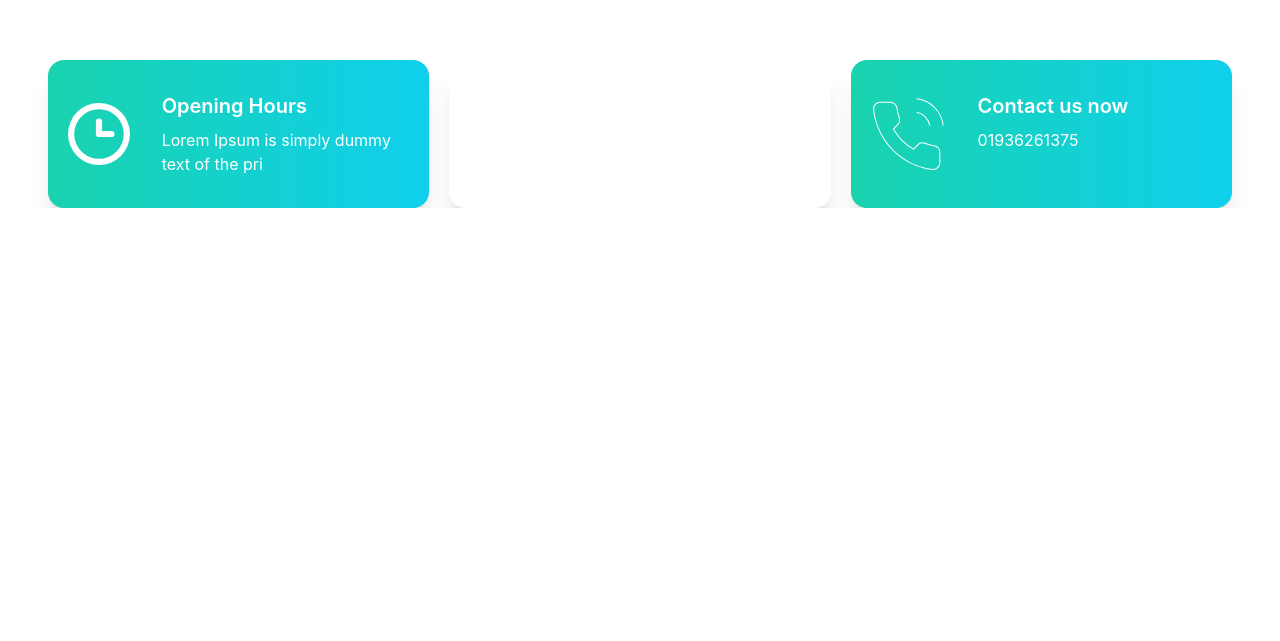
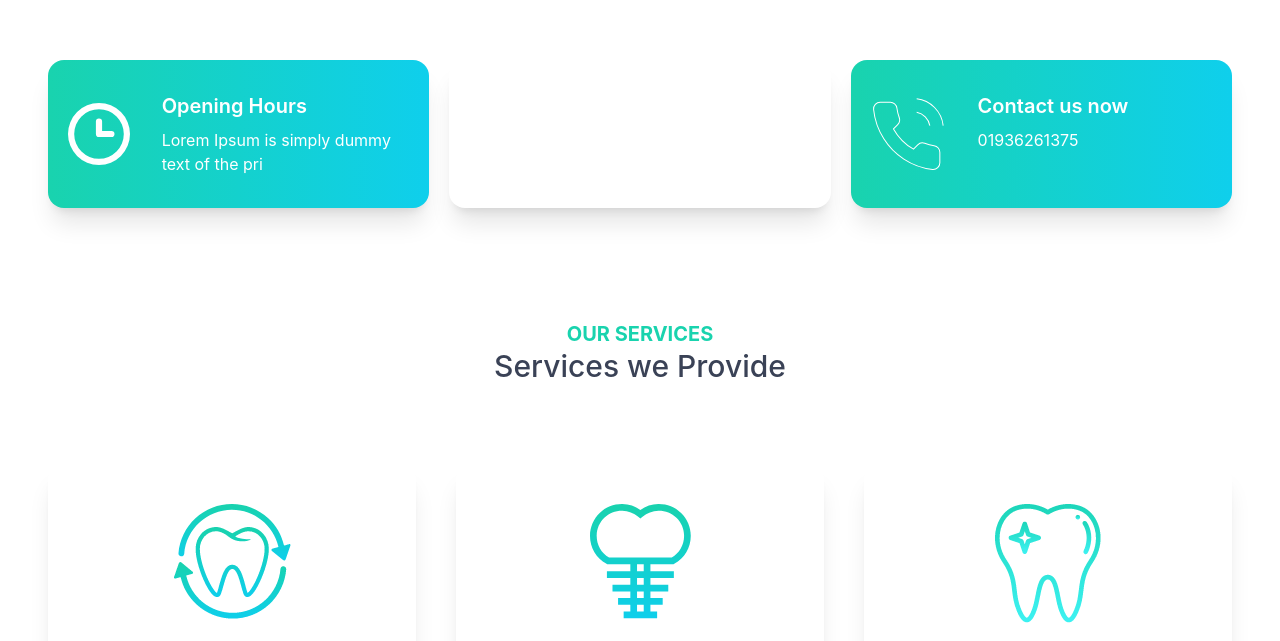
Before and after one commit to eliyasmah/new-doctor-portal-client, a React (Create React App) app: page / in a window 1280 px wide. Shown: the part 804-1445 px from the top of the page. Before the commit the page ends 1012 px from the top, so only its background shows below. Built offline with nearby package versions, Linux system fonts and the light colour scheme.

Commit message:
services section

```diff
--- a/src/Pages/Home/Banner.js
+++ b/src/Pages/Home/Banner.js
@@ -3,7 +3,7 @@
 
 const Banner = () => {
   return (
-    <div class="hero min-h-screen px-12">
+    <div class="hero min-h-screen">
       <div class="hero-content flex-col lg:flex-row-reverse">
         <img src={chair} class="max-w-sm rounded-lg shadow-2xl" />
         <div>
--- a/src/Pages/Home/Home.js
+++ b/src/Pages/Home/Home.js
@@ -1,12 +1,14 @@
 import React from "react";
 import Banner from "./Banner";
 import Info from "./Info";
+import Services from "./Services";
 
 const Home = () => {
   return (
-    <div>
+    <div className="px-12">
       <Banner></Banner>
       <Info></Info>
+      <Services></Services>
     </div>
   );
 };
--- a/src/Pages/Home/Info.js
+++ b/src/Pages/Home/Info.js
@@ -6,7 +6,7 @@
 
 const Info = () => {
   return (
-    <div class="grid grid-cols-1 lg:grid-cols-3 gap-5 px-12 text-white">
+    <div class="grid grid-cols-1 lg:grid-cols-3 gap-5 text-white">
       <InfoCard
         img={clock}
         cardTitle="Opening Hours"
--- /dev/null
+++ b/src/Pages/Home/Service.js
@@ -0,0 +1,22 @@
+import React from "react";
+
+const Service = ({ service }) => {
+  return (
+    <div class="card lg:max-w-lg bg-base-100 shadow-xl">
+      <figure class="px-10 pt-10">
+        <img
+          className="w-28"
+          src={service.img}
+          alt="Shoes"
+          class="rounded-xl"
+        />
+      </figure>
+      <div class="card-body items-center text-center">
+        <h2 class="card-title">{service.name}</h2>
+        <p>{service.description}</p>
+      </div>
+    </div>
+  );
+};
+
+export default Service;
--- /dev/null
+++ b/src/Pages/Home/Services.js
@@ -0,0 +1,80 @@
+import React from "react";
+import fluoride from "../../assets/images/fluoride.png";
+import cavity from "../../assets/images/cavity.png";
+import whitening from "../../assets/images/whitening.png";
+import treatment from "../../assets/images/treatment.png";
+import Service from "./Service";
+
+const Services = () => {
+  const services = [
+    {
+      _id: 1,
+      name: "Fluoride Treatment",
+      description:
+        "Lorem Ipsum is simply dummy printing and typesetting indust Ipsum has been the",
+      img: fluoride,
+    },
+    {
+      _id: 2,
+      name: "Cavity Filling",
+      description:
+        "Lorem Ipsum is simply dummy printing and typesetting indust Ipsum has been the",
+      img: cavity,
+    },
+    {
+      _id: 3,
+      name: "Teeth Whitening",
+      description:
+        "Lorem Ipsum is simply dummy printing and typesetting indust Ipsum has been the",
+      img: whitening,
+    },
+  ];
+  return (
+    <div className="py-28">
+      <div className="text-center">
+        <h1 className="font-bold text-xl uppercase text-secondary">
+          our services
+        </h1>
+        <h2 className="text-3xl font-medium text-accent">
+          Services we Provide
+        </h2>
+      </div>
+      <div className="grid sm:grid-cols-1 md:grid-cols-2 lg:grid-cols-3 gap-10 py-20">
+        {services.map((service) => (
+          <Service key={service._id} service={service}></Service>
+        ))}
+      </div>
+      <div>
+        <div class="hero min-h-screen">
+          <div class="hero-content flex-col lg:flex-row">
+            <img
+              width="458px"
+              height="576px"
+              src={treatment}
+              class="max-w-sm rounded-lg shadow-2xl ml-24"
+              alt="img"
+            />
+            <div className="mx-24">
+              <h1 class="text-5xl font-bold">
+                Exceptional Dental Care, on Your Terms
+              </h1>
+              <p class="py-6">
+                It is a long established fact that a reader will be distracted
+                by the readable content of a page when looking at its layout.
+                The point of using Lorem Ipsumis that it has a more-or-less
+                normal distribution of letters,as opposed to using 'Content
+                here, content here', making it look like readable English. Many
+                desktop publishing packages and web page
+              </p>
+              <button class="btn btn-primary font-bold text-white bg-gradient-to-r from-secondary to-prima">
+                Get Started
+              </button>
+            </div>
+          </div>
+        </div>
+      </div>
+    </div>
+  );
+};
+
+export default Services;
```
